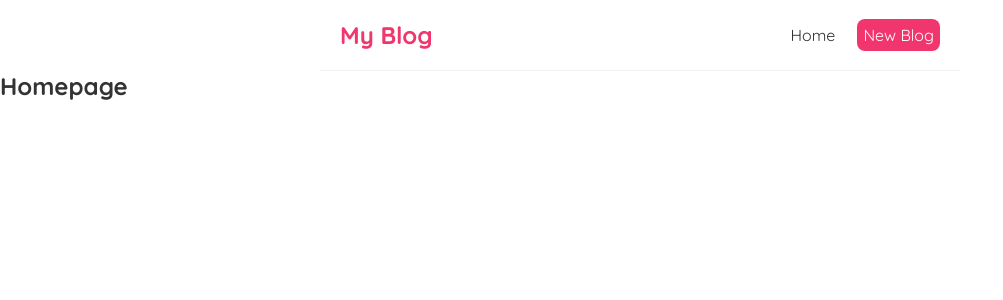
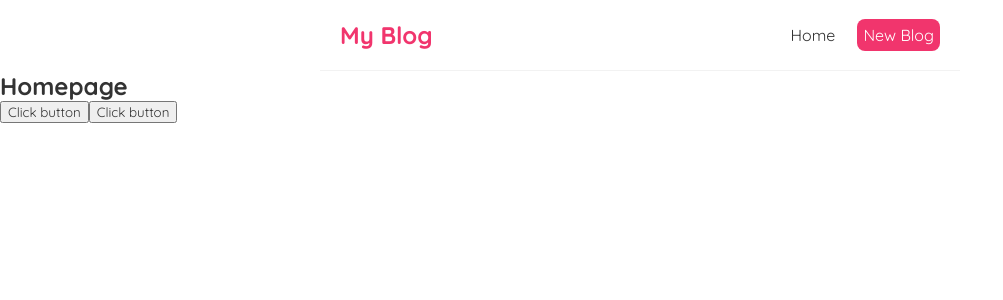
Before and after one commit to ZakariaeELHAJRI/Simple-react-blog, a React (Create React App) app in the folder blog/: page / in a window 1280 px wide. Shown: the top 300 px of the page, without its empty margins (0-1003 px from the left). Built offline with nearby package versions, Linux system fonts and the light colour scheme.

Commit message:
edit Home.js and add simple Click Event (with parametre , without)

```diff
--- a/blog/src/App.js
+++ b/blog/src/App.js
@@ -1,6 +1,5 @@
 import Navbar from './Navbar';
 import Home from './Home';
-
 function App() {
   return (
     <div className="App">
--- a/blog/src/Home.js
+++ b/blog/src/Home.js
@@ -1,7 +1,15 @@
 const Home = () => {
+    const handleClick = () => {
+        console.log(' button clicked');
+    }
+    const handleClickAgain = (name) => {
+        console.log(' button 2 clicked'+name);
+    }
     return (
         <div className="home">
             <h2>Homepage</h2>
+            <button onClick={handleClick}>Click button</button>
+            <button onClick={() => handleClickAgain(' zakariae')}>Click button</button>
         </div>
      );
 }
```
